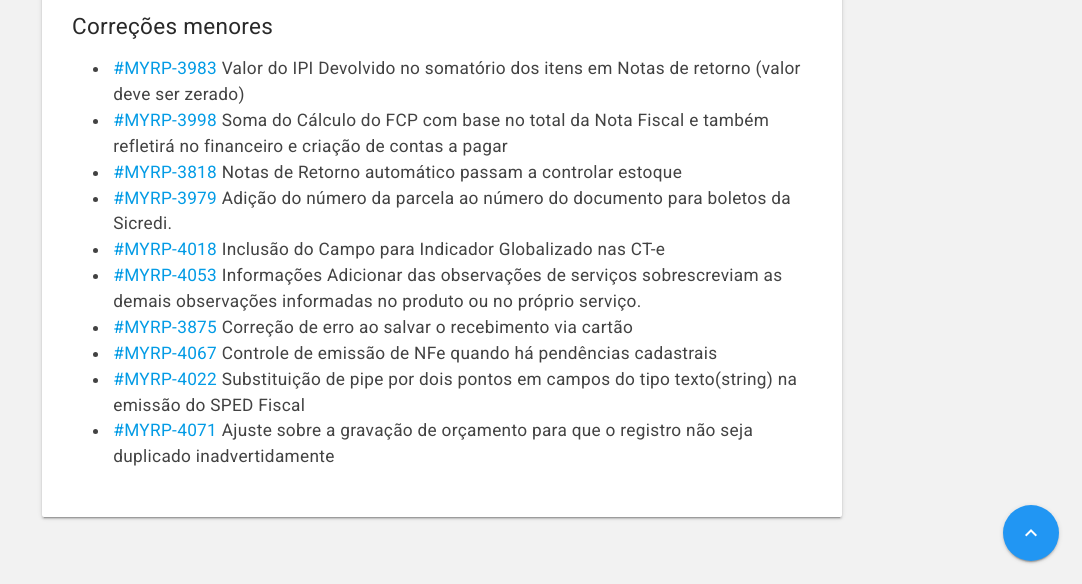
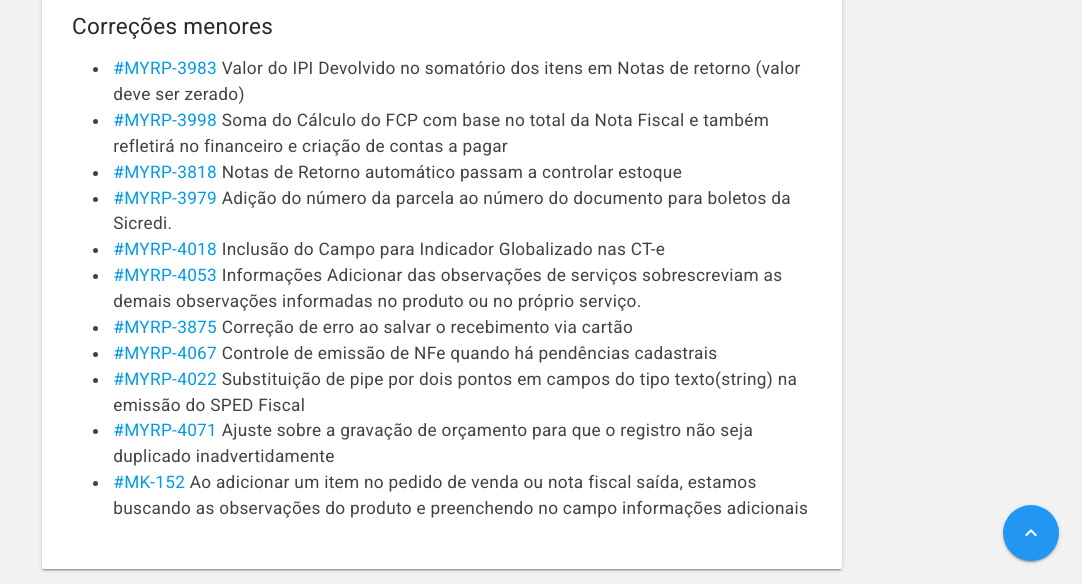
Before and after one commit to myrp-maicon/changelog-myrp, a Jekyll site: the page built from docs/myrp/19.04.01.md, in a window 1280 px wide and 900 px high, scrolled down 2664 px, cut to the strip 316-900 px from the top of the window. Shown: the whole strip, without its empty margins (198-1280 px from the left). Built offline with Jekyll 4.4.1, drawn with Linux system fonts in a browser that asks for light colours; nearby versions of some CDN libraries; our own code applies the rules of GitHub Pages for plain Markdown files; the repository's description, which GitHub fills in, is left out.

Commit message:
Update 19.04.01.md

```diff
--- a/docs/myrp/19.04.01.md
+++ b/docs/myrp/19.04.01.md
@@ -37,3 +37,4 @@
 * [#MYRP-4067](https://devmyrp.atlassian.net/browse/MYRP-4067) Controle de emissão de NFe quando há pendências cadastrais
 * [#MYRP-4022](https://devmyrp.atlassian.net/browse/MYRP-4022) Substituição de pipe por dois pontos em campos do tipo texto(string) na emissão do SPED Fiscal
 * [#MYRP-4071](https://devmyrp.atlassian.net/browse/MYRP-4071) Ajuste sobre a gravação de orçamento para que o registro não seja duplicado inadvertidamente
+* [#MK-152](https://devmyrp.atlassian.net/browse/MK-152) Ao adicionar um item no pedido de venda ou nota fiscal saída, estamos buscando as observações do produto e preenchendo no campo informações adicionais
```
